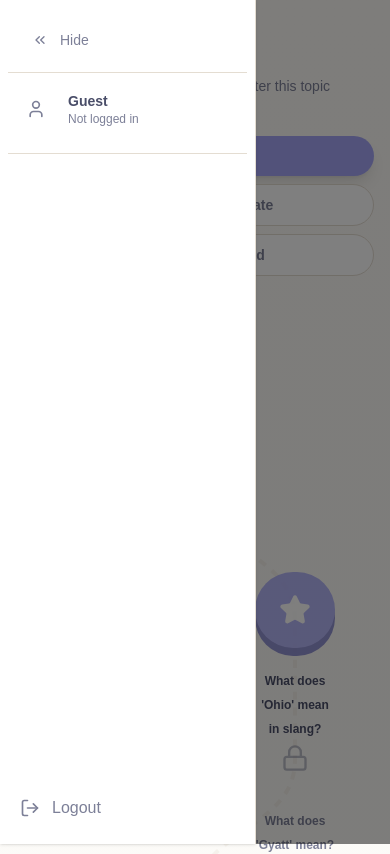
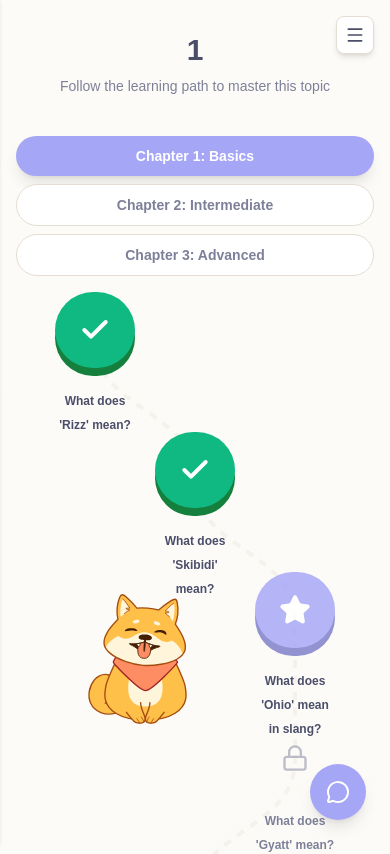
Before and after one commit to KevanSoon/CS203, a Next.js app in the folder frontend/: page /lesson/1 in a window 390 px wide. Shown: the top 854 px of the page. Built offline with nearby package versions, Linux system fonts and the light colour scheme.

Commit message:
refactor: mobile UI changes

```diff
--- a/frontend/app/components/Sidebar.tsx
+++ b/frontend/app/components/Sidebar.tsx
@@ -1,5 +1,5 @@
 "use client";
-import { useState } from "react";
+import { useState, useEffect } from "react";
 import { BookOpen, MessageSquare, Menu, LogOut, Settings, Users, BarChart3, FileText } from "lucide-react";
 import { SidebarOption } from "@/app/components/SidebarOption";
 import { SidebarTitleSection } from "@/app/components/SidebarTitleSection";
@@ -16,6 +16,7 @@ export interface SidebarProps {
 
 export const Sidebar = ({ selected, setSelected, defaultOpen = false }: SidebarProps) => {
   const [open, setOpen] = useState(defaultOpen);
+  useEffect(() => { setOpen(defaultOpen); }, [defaultOpen]);
   const router = useRouter();
   const pathname = usePathname();
   const user = useSiteState((s) => s.user);
--- a/frontend/app/lesson/[title]/components/AIChatAssistant.tsx
+++ b/frontend/app/lesson/[title]/components/AIChatAssistant.tsx
@@ -2,7 +2,7 @@
 
 import { useState, useRef, useEffect } from "react";
 import { CartoonButton } from "@/app/components/CartoonButton";
-import { Bot, User } from "lucide-react";
+import { Bot, User, X } from "lucide-react";
 
 interface Message {
   id: number;
@@ -10,7 +10,11 @@ interface Message {
   content: string;
 }
 
-export const AIChatAssistant = () => {
+interface AIChatAssistantProps {
+  onClose?: () => void;
+}
+
+export const AIChatAssistant = ({ onClose }: AIChatAssistantProps) => {
   const [messages, setMessages] = useState<Message[]>([
     {
       id: 1,
@@ -55,12 +59,20 @@ export const AIChatAssistant = () => {
   };
 
   return (
-    <div className="border border-border rounded-2xl bg-card flex flex-col h-[calc(100vh-2rem)] sticky top-4">
+    <div className="border border-border rounded-2xl bg-card flex flex-col h-full">
       {/* Header */}
       <div className="px-4 py-3 border-b border-border">
         <div className="flex items-center gap-2">
           <Bot className="h-5 w-5 text-primary" />
-          <h2 className="font-bold text-foreground">AI Study Buddy</h2>
+          <h2 className="font-bold text-foreground flex-1">AI Study Buddy</h2>
+          {onClose && (
+            <button
+              onClick={onClose}
+              className="p-1 rounded-lg hover:bg-muted text-muted-foreground hover:text-foreground transition-colors"
+            >
+              <X className="h-4 w-4" />
+            </button>
+          )}
         </div>
         <p className="text-xs text-muted-foreground mt-0.5">
           Ask me anything about this lesson
--- a/frontend/app/lesson/[title]/page.tsx
+++ b/frontend/app/lesson/[title]/page.tsx
@@ -1,10 +1,11 @@
 "use client";
 
-import { use, useState } from "react";
+import { use, useState, useEffect } from "react";
 import { Sidebar } from "@/app/components/Sidebar";
 import { LearningPath } from "./components/LearningPath";
 import { FlippableCard } from "./components/FlippableCard";
 import { AIChatAssistant } from "./components/AIChatAssistant";
+import { MessageCircle } from "lucide-react";
 
 interface Chapter {
   id: number;
@@ -31,6 +32,15 @@ export default function LessonRoadmapPage({
   const [selected, setSelected] = useState("View Lessons");
   const [selectedChapter, setSelectedChapter] = useState(0);
   const [selectedNode, setSelectedNode] = useState<Node | null>(null);
+  const [chatOpen, setChatOpen] = useState(false);
+  const [isDesktop, setIsDesktop] = useState(false);
+
+  useEffect(() => {
+    const check = () => setIsDesktop(window.innerWidth >= 768);
+    check();
+    window.addEventListener("resize", check);
+    return () => window.removeEventListener("resize", check);
+  }, []);
 
   // Mock data - replace with API call
   const chapters: Chapter[] = [
@@ -232,7 +242,7 @@ export default function LessonRoadmapPage({
 
   return (
     <div className="flex min-h-screen w-full">
-      <Sidebar selected={selected} setSelected={setSelected} defaultOpen />
+      <Sidebar selected={selected} setSelected={setSelected} defaultOpen={isDesktop} />
 
       {/* Left: Roadmap */}
       <div className="flex-1 bg-gradient-to-b from-background to-accent-light/10 overflow-auto pb-20">
@@ -283,10 +293,31 @@ export default function LessonRoadmapPage({
         )}
       </div>
 
-      {/* Right: AI Chat Assistant */}
+      {/* Right: AI Chat Assistant - Desktop */}
       <div className="hidden lg:block w-96 shrink-0 p-4">
-        <AIChatAssistant />
+        <div className="sticky top-4 h-[calc(100vh-2rem)]">
+          <AIChatAssistant />
+        </div>
       </div>
+
+      {/* Mobile Chat Bubble */}
+      {!chatOpen && (
+        <button
+          onClick={() => setChatOpen(true)}
+          className="fixed bottom-6 right-6 z-50 lg:hidden w-14 h-14 rounded-full bg-primary text-white shadow-lg flex items-center justify-center hover:scale-105 transition-transform"
+        >
+          <MessageCircle className="h-6 w-6" />
+        </button>
+      )}
+
+      {/* Mobile Chat Overlay */}
+      {chatOpen && (
+        <div className="fixed inset-0 z-50 lg:hidden flex items-center justify-center bg-black/50 p-4">
+          <div className="w-full max-w-md h-[70vh]">
+            <AIChatAssistant onClose={() => setChatOpen(false)} />
+          </div>
+        </div>
+      )}
     </div>
   );
 }
```
